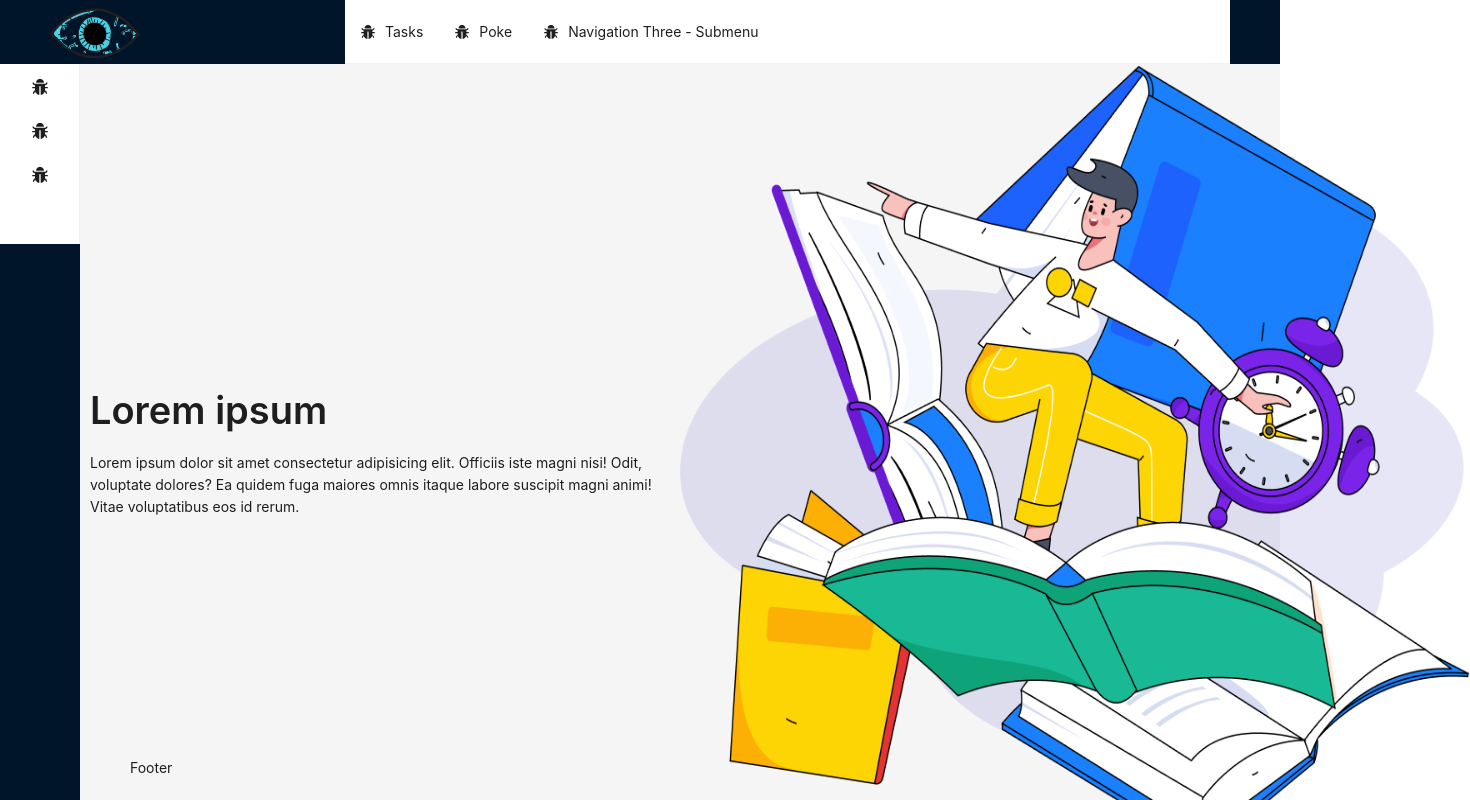
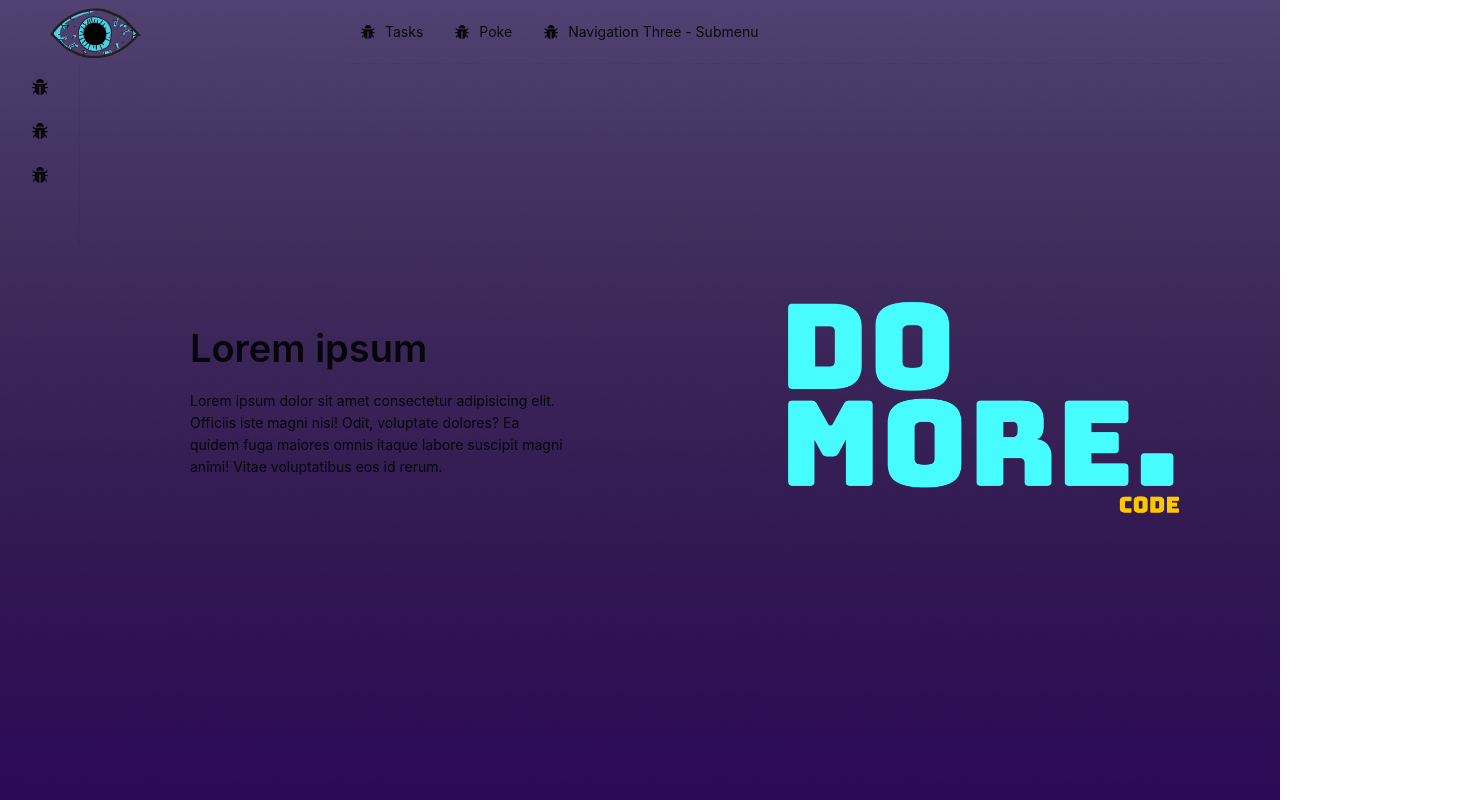
Before and after one commit to Merigaz/boiler-plate, a React (Create React App) app in the folder boiler-plate/: page / in a window 1280 px wide. Shown: the top 800 px of the page, 1470 px wide, since content can reach past the window. Built offline with nearby package versions, Linux system fonts and the light colour scheme.

Commit message:
changing background image

```diff
--- a/boiler-plate/public/index.html
+++ b/boiler-plate/public/index.html
@@ -9,6 +9,7 @@
       name="description"
       content="Web site created using create-react-app"
     />
+
     <link rel="apple-touch-icon" href="%PUBLIC_URL%/logo192.png" />
     <!--
       manifest.json provides metadata used when your web app is installed on a
--- a/boiler-plate/src/components/Info.tsx
+++ b/boiler-plate/src/components/Info.tsx
@@ -3,8 +3,9 @@ import { Col, Row, Image, Typography } from "antd";
 function Info() {
   const { Title, Paragraph } = Typography;
   return (
-    <Row justify="space-around" align="middle">
-      <Col span={12}  >
+    <Row justify="space-around" align="middle" style={{height: "100%"}} >
+
+      <Col span={8}>
         <Title style={{padding:"0px 10px"}}>Lorem ipsum</Title>
         <Paragraph style={{padding:"0px 10px"}}>
           Lorem ipsum dolor sit amet consectetur adipisicing elit. Officiis iste
@@ -12,9 +13,10 @@ function Info() {
           itaque labore suscipit magni animi! Vitae voluptatibus eos id rerum.
         </Paragraph>
       </Col>
-      <Col span={12}>
-        <Image height={790} width={790} src={require("../assets/Info.png")} />
+      <Col span={8}>
+        <Image height={"auto"} width={"auto"} src={require("../assets/Info.png")} />
       </Col>
+
     </Row>
   );
 }
--- a/boiler-plate/src/components/Navbar.tsx
+++ b/boiler-plate/src/components/Navbar.tsx
@@ -19,7 +19,7 @@ function Navbar() {
         selectedKeys={[key]}
         mode="horizontal"
         items={items}
-        style={{}}
+        style={{backgroundColor: "transparent"}}
         />
     </>
   );
--- a/boiler-plate/src/components/Sidebar.tsx
+++ b/boiler-plate/src/components/Sidebar.tsx
@@ -16,6 +16,7 @@ function Sidebar() {
         selectedKeys={[key]}
         mode="vertical"
         items={items}
+        style={{ backgroundColor: "transparent"}}
       />
     </>
   );
--- a/boiler-plate/src/components/withstyles.ts
+++ /dev/null
@@ -1,2 +0,0 @@
-export default interface withStyles {
-  color?:string}
--- a/boiler-plate/src/views/Main.tsx
+++ b/boiler-plate/src/views/Main.tsx
@@ -6,14 +6,22 @@ import { Col, Row } from "antd";
 import Logo from "../components/Logo";
 import { useState } from "react";
 import Spinload from "../components/Spinload";
+import imageUrl from "../assets/backgroundImage.png"
+
 const { Header, Footer, Sider, Content } = Layout;
 
 function Main() {
   const [siderCollapsed, setsiderCollapsed] = useState(true);
   return (
     <>
-      <Layout style={{height:"100vh"}}>
-        <Header>
+
+      <Layout style={{ height: "100vh", backgroundImage:`url(${imageUrl})`,
+  backgroundSize: 'cover',
+  backgroundRepeat: 'no-repeat',
+  backgroundPosition: 'center center'}}>
+    <Layout  style={{ backgroundColor: "transparent"}}>
+
+        <Header  style={{ backgroundColor: "transparent"}} >
           <Row justify="space-between" align="middle">
             <Col span={6}>
               <Logo />
@@ -24,25 +32,29 @@ function Main() {
           </Row>
         </Header>
 
-        <Layout>
+        <Layout  style={{ backgroundColor: "transparent"}}>
           <Sider
+          style={{ backgroundColor: "transparent"}}
             collapsible
             trigger={null}
             collapsed={siderCollapsed}
             onMouseEnter={() => setsiderCollapsed(false)}
             onMouseLeave={() => setsiderCollapsed(true)}
-          >
+
+            >
             <Sidebar />
           </Sider>
-          <Layout >
-            <Content>
+          <Layout style={{ backgroundColor: "transparent"}}>
+            <Content >
               <Spinload />
               <Outlet />
             </Content>
-            <Footer>Footer</Footer>
+            <Footer style={{ backgroundColor: "transparent"}}></Footer>
           </Layout>
         </Layout>
       </Layout>
+            </Layout>
+
     </>
   );
 }
```
Also changed, not shown: boiler-plate/src/index.tsx (+5 -2 lines), boiler-plate/src/assets/Info.png, boiler-plate/src/assets/backgroundImage.png (added).
